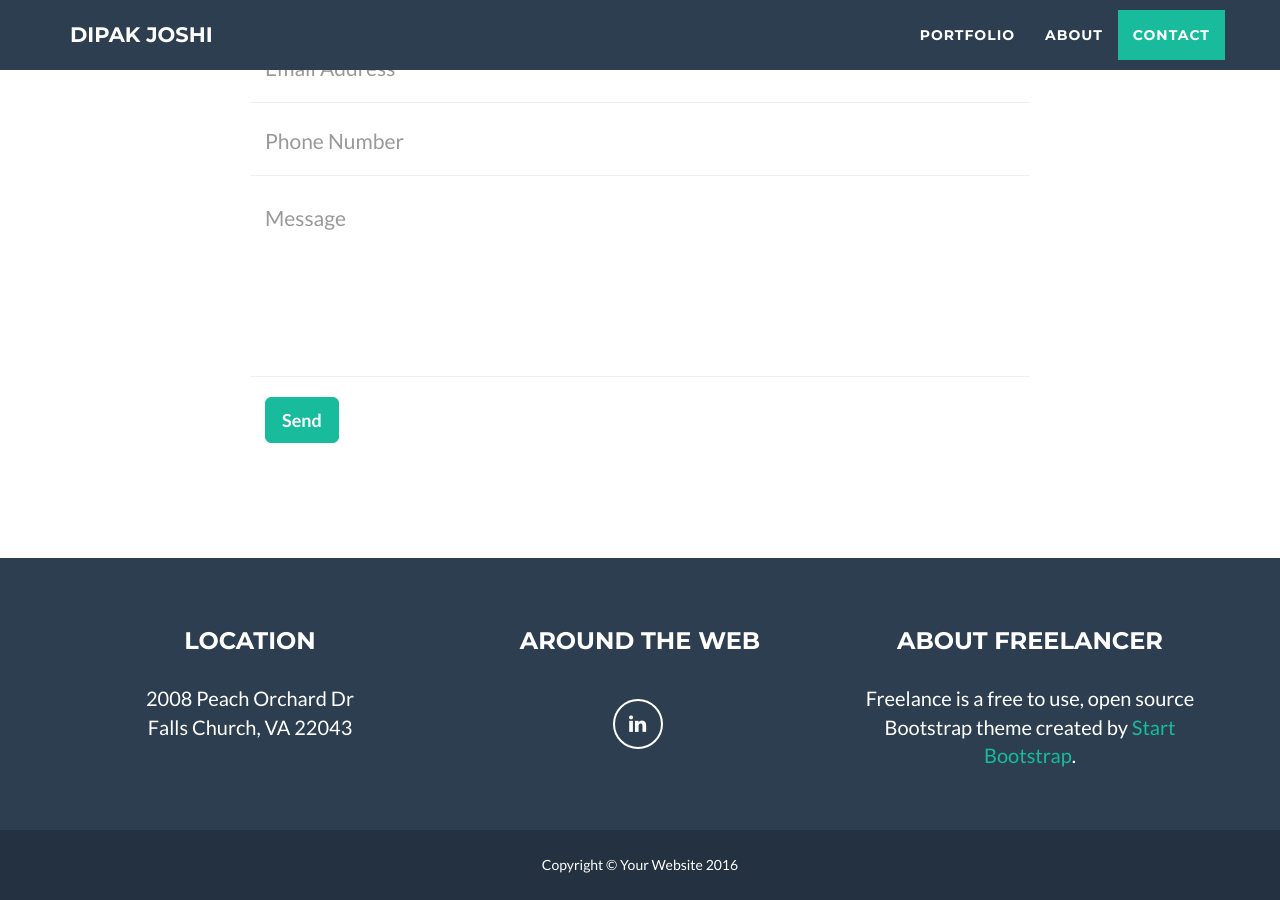
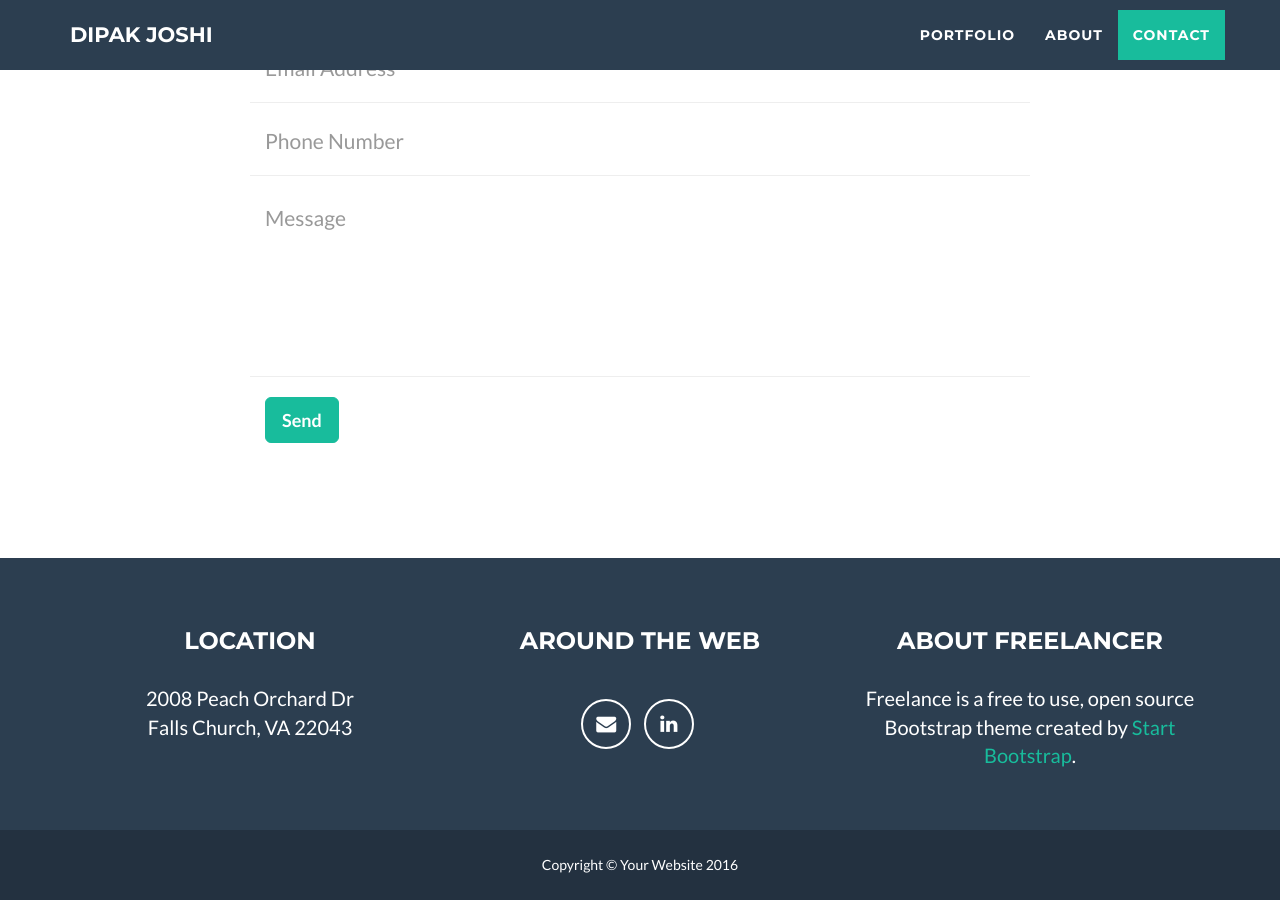
Before and after one commit to dipakjoshi/dipakjoshi.github.io, a Jekyll site: the page index.html, which Jekyll copies as it is, in a window 1280 px wide and 900 px high, scrolled down 2456 px. Built offline with Jekyll 4.4.1, drawn with Linux system fonts in a browser that asks for light colours; nearby versions of some CDN libraries.

Commit message:
edited index.html

```diff
--- a/index.html
+++ b/index.html
@@ -254,10 +254,10 @@
                             </li>
                             <li>
                                 <a href="#" class="btn-social btn-outline"><i class="fa fa-fw fa-google-plus"></i></a>
+                            </li>-->
+                            <li>
+                                <a href="mailto:dipakjoshi@outlook.com" class="btn-social btn-outline"><i class="fa fa-fw fa-envelope"></i></a>
                             </li>
-                            <li>
-                                <a href="#" class="btn-social btn-outline"><i class="fa fa-fw fa-twitter"></i></a>
-                            </li> -->
                             <li>
                                 <a href="https://www.linkedin.com/in/ddjoshi" class="btn-social btn-outline"><i class="fa fa-fw fa-linkedin"></i></a>
                             </li>
```
